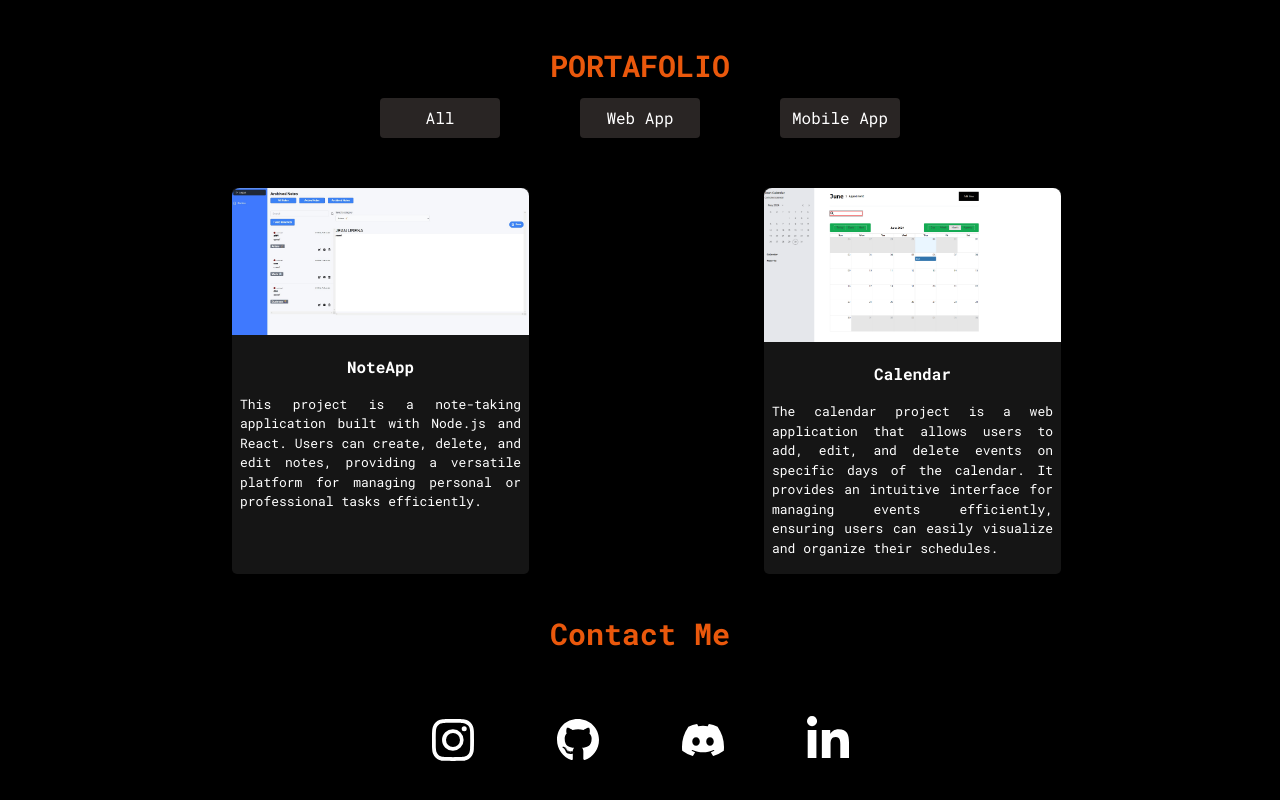
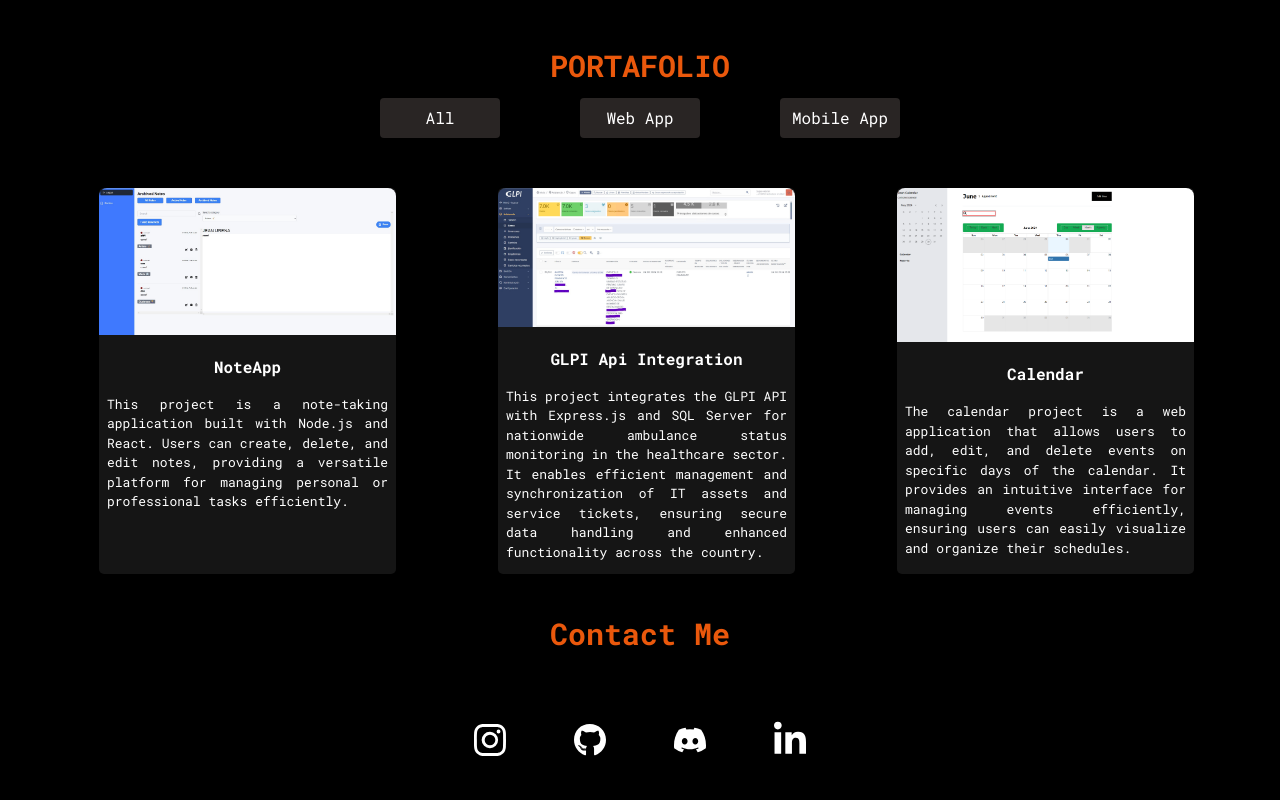
Before and after one commit to JPUrenaDev/portafolio2024, a React (Vite) app: page / in a window 1280 px wide. Shown: the part 1988-2788 px from the top of the page. Built offline with nearby package versions, Linux system fonts and the light colour scheme; a web font is replaced by a local one.

Commit message:
delete the horizontal scroll

```diff
--- a/src/features/ContactMeFeature.jsx
+++ b/src/features/ContactMeFeature.jsx
@@ -7,7 +7,7 @@ export const ContactMeFeature = () => {
         Contact Me
       </h1>
 
-      <div className="w-full flex ml-[40px] sm:w-[500px] sm:mx-auto" >
+      <div className="w-full flex ml-[40px] sm:w-[400px] sm:mx-auto pb-5">
         <ContactMe />
       </div>
     </div>
--- a/src/features/MainInformation.jsx
+++ b/src/features/MainInformation.jsx
@@ -24,7 +24,12 @@ export const MainInformation = () => {
             A Professional Web Developer and UI/UX Designer
           </h4>
           <div className="flex gap-4 items-center  mb-6 ">
-            <Link to={'/files/Resume Jean Urena Developer.pdf'}  target='_blank' download={true} className="bg-orange-600 p-3 rounded text-white">
+            <Link
+              to={"/files/Resume Jean Urena Developer.pdf"}
+              target="_blank"
+              download={true}
+              className="bg-orange-600 p-3 rounded text-white"
+            >
               Download CV
             </Link>
             <button className="text-white border-white border p-3 px-6 rounded">
@@ -41,7 +46,7 @@ export const MainInformation = () => {
               <h6 className="text-white">jeanua8@gmail.com</h6>
             </div>
           </div>
-          <div className=" sm:w-[400px]  flex justify-center">
+          <div className=" sm:w-[400px] ml-[-34px] flex justify-center">
             <ContactMe />
           </div>
         </div>
--- a/src/features/Portafolio.jsx
+++ b/src/features/Portafolio.jsx
@@ -12,22 +12,55 @@ export const Portafolio = () => {
       projectName: "NoteApp",
       Link: "",
       category: "WebApp",
-      description: "This project is a note-taking application built with Node.js and React. Users can create, delete, and edit notes, providing a versatile platform for managing personal or professional tasks efficiently.",
+      description:
+        "This project is a note-taking application built with Node.js and React. Users can create, delete, and edit notes, providing a versatile platform for managing personal or professional tasks efficiently.",
       image: "./images/Screenshot 2024-05-02 074750.jpg",
-      technologies: ["Javascript", "Css", "Tailwind", "React", 'NodeJs', 'sequelize', 'React Query', 'react hook'],
-      gitHub:<Link to={'https://github.com/JPUrenaDev/noteApp'}><FaGithub size={40} color="red"/></Link>
+      technologies: [
+        "Javascript",
+        "Css",
+        "Tailwind",
+        "React",
+        "NodeJs",
+        "sequelize",
+        "React Query",
+        "react hook",
+      ],
+      gitHub: (
+        <Link to={"https://github.com/JPUrenaDev/noteApp"}>
+          <FaGithub size={40} color="red" />
+        </Link>
+      ),
+    },
+    {
+      id: 2,
+      projectName: "GLPI Api Integration",
+      Link: "",
+      category: "WebApp",
+      description:
+        "This project integrates the GLPI API with Express.js and SQL Server for nationwide ambulance status monitoring in the healthcare sector. It enables efficient management and synchronization of IT assets and service tickets, ensuring secure data handling and enhanced functionality across the country.",
+      image: "./images/Screenshot 2024-06-24 131854.jpg",
+      technologies: ["SQL Server", "NodeJS", "Express"],
+      gitHub: (
+        <Link to={"https://github.com/JPUrenaDev/glpi-external-api2"}>
+          <FaGithub size={40} color="red" />
+        </Link>
+      ),
     },
     {
       id: 4,
       projectName: "Calendar",
       Link: "",
       category: "WebApp",
-      description: "The calendar project is a web application that allows users to add, edit, and delete events on specific days of the calendar. It provides an intuitive interface for managing events efficiently, ensuring users can easily visualize and organize their schedules.",
+      description:
+        "The calendar project is a web application that allows users to add, edit, and delete events on specific days of the calendar. It provides an intuitive interface for managing events efficiently, ensuring users can easily visualize and organize their schedules.",
       image: "./images/Screenshot 2024-05-30 082759.png",
       technologies: ["Javascript", "Css", "Tailwind", "React"],
-      gitHub:<Link to={'https://github.com/JPUrenaDev/calendarApp'}><FaGithub size={40} color="red"/></Link>
+      gitHub: (
+        <Link to={"https://github.com/JPUrenaDev/calendarApp"}>
+          <FaGithub size={40} color="red" />
+        </Link>
+      ),
     },
-
   ]);
   const [searchParams, setSearchParams] = useSearchParams();
 
@@ -75,20 +108,16 @@ export const Portafolio = () => {
         >
           Mobile App
         </Link>
+      </div>
 
-      </div>
-{
-          console.log(category)}
       <article className="mt-[50px] ml-4 flex gap-4 items-center justify-evenly flex-wrap">
-        {category=='MobileApp' ? <h1 className="text-white">Ops, coming soon</h1>:  filteredProject.map((value) => {
-          return (
-
-            <ProfileCardDesign projectInformation={value} />
-
-
-          );
-        })}
-
+        {category == "MobileApp" ? (
+          <h1 className="text-white">Ops, coming soon</h1>
+        ) : (
+          filteredProject.map((value) => {
+            return <ProfileCardDesign projectInformation={value} />;
+          })
+        )}
       </article>
     </div>
   );
--- a/src/index.css
+++ b/src/index.css
@@ -24,4 +24,5 @@ html {
   background-color: black;
 
   scrollbar-color: rgb(255, 255, 255) rgb(250, 6, 6);
+  overflow-x: hidden;
 }
--- a/src/root/Root.jsx
+++ b/src/root/Root.jsx
@@ -8,7 +8,7 @@ import { ContactMeFeature } from "../features/ContactMeFeature";
 export const Root = () => {
   return (
     <>
-      <div className="scroll-smooth p-0 sm:p-0 px-auto">
+      <div className="scroll-smooth p-0 sm:p-0 px-auto w-full  ">
         <Header />
         <MainInformation />
         <AboutMe />
--- a/src/ui/ContactMe.jsx
+++ b/src/ui/ContactMe.jsx
@@ -19,6 +19,7 @@ export const ContactMe = () => {
           ></path>
         </svg>
       </a>
+
       <a class="social-link2" href="https://github.com/JPUrenaDev">
         <svg
           viewBox="0 0 496 512"
@@ -58,7 +59,6 @@ export const ContactMe = () => {
           <path d="M100.28 448H7.4V148.9h92.88zM53.79 108.1C24.09 108.1 0 83.5 0 53.8a53.79 53.79 0 0 1 107.58 0c0 29.7-24.1 54.3-53.79 54.3zM447.9 448h-92.68V302.4c0-34.7-.7-79.2-48.29-79.2-48.29 0-55.69 37.7-55.69 76.7V448h-92.78V148.9h89.08v40.8h1.3c12.4-23.5 42.69-48.3 87.88-48.3 94 0 111.28 61.9 111.28 142.3V448z"></path>
         </svg>{" "}
       </a>
-
     </div>
   );
 };
--- a/src/ui/Header.jsx
+++ b/src/ui/Header.jsx
@@ -19,7 +19,7 @@ const Link = styled(HashLink)`
 
 export const Header = () => {
   return (
-    <div className=" sm:flex sm:justify-around   px-3   w-full  font-Roboto bg-gray-900  h-full py-4 w-full">
+    <div className=" sm:flex sm:justify-around    px-3     font-Roboto bg-gray-900  h-full py-4 w-full">
       <div className="flex items-center ">
         <Animation>
           <FcCommandLine size={30} />
@@ -29,11 +29,7 @@ export const Header = () => {
         </Link>
 
         <DropDownMenu />
-
-
       </div>
-
-
 
       <nav className="sm:flex items-center sm:gap-[50px]   text-white sm:flex-row  mb-0  text-[13px]  hidden py-4">
         <Link className="hover:bg-orange-600" to={"#mainInformation"}>
@@ -49,7 +45,7 @@ export const Header = () => {
         <Link className="hover:bg-orange-600" to={"#portafolio"}>
           Portafolio
         </Link>
-        <Link className="hover:bg-orange-600" to={"#contact"}>
+        <Link className="hover:bg-orange-600" to={"#mainInformation"}>
           Contact
         </Link>
         <Link className="hover:bg-orange-600" to={"#blog"}>
--- a/src/ui/contactMe.css
+++ b/src/ui/contactMe.css
@@ -2,10 +2,6 @@
   display: flex;
   height: 80px;
   width: 100%;
-
-
-
-
 }
 
 @media (max-width: 575px) {
@@ -90,7 +86,6 @@
 .contatMeCard .social-link3:hover {
   background-color: #5865f2;
   animation: bounce_613 0.4s linear;
-
 }
 
 .contatMeCard .social-link4:hover {
```
Also changed, not shown: public/images/Screenshot 2024-06-24 131854.jpg (added).
